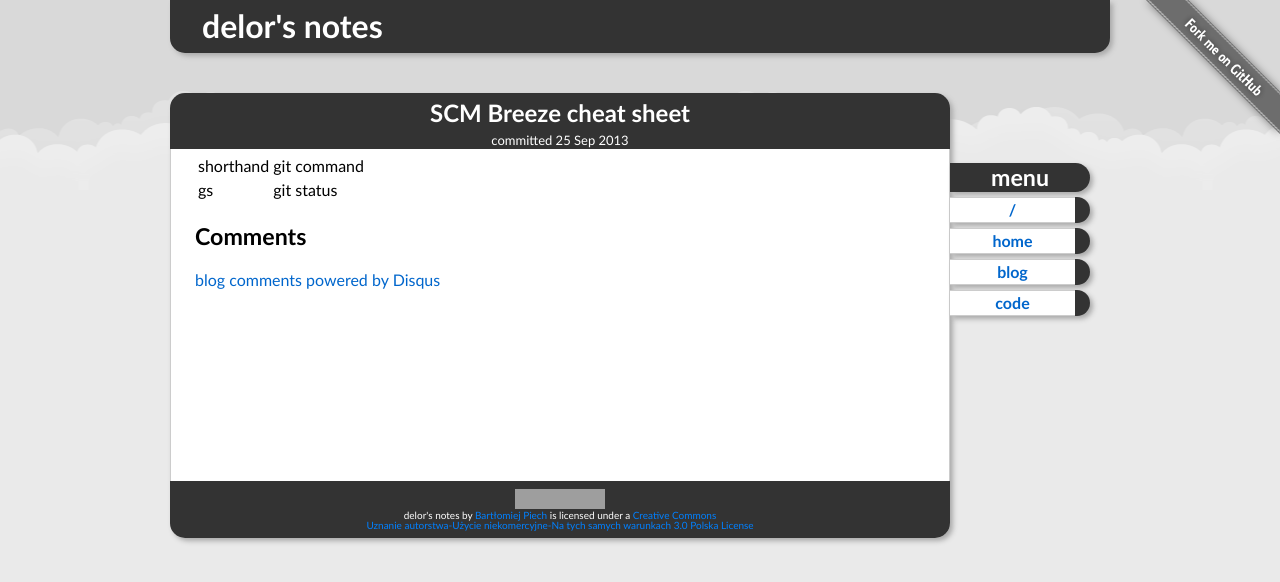
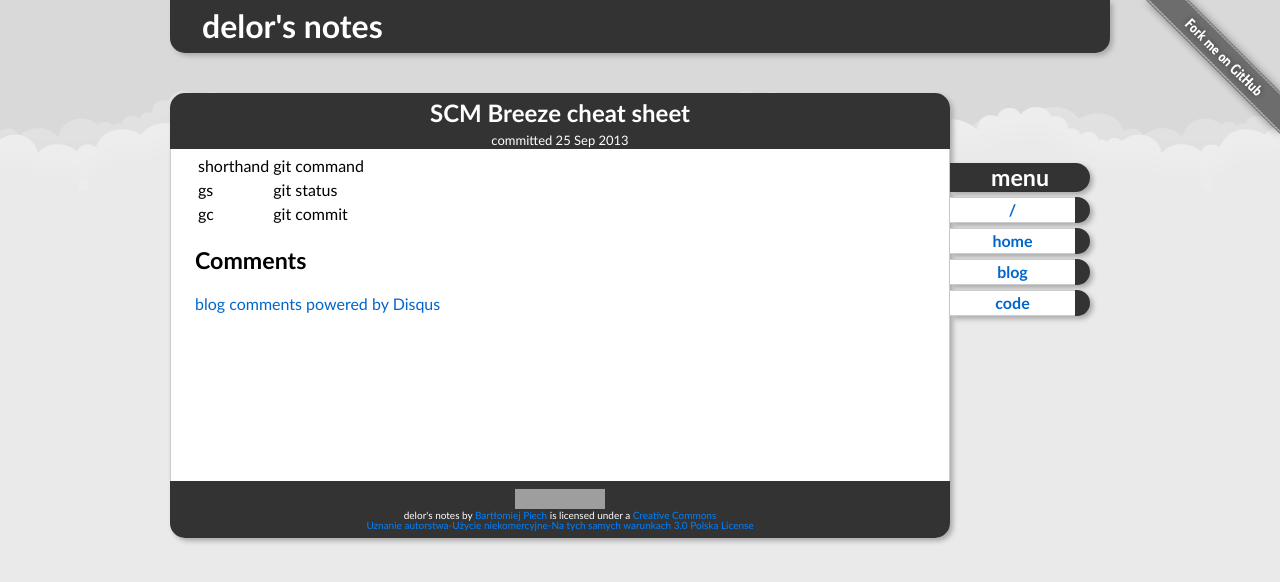
Before and after one commit to delor/delor.github.com, a Jekyll site: the page built from _posts/2013-09-25-scm_breeze-cheat-sheet.markdown, in a window 1280 px wide. Shown: the top 582 px of the page. Built offline with Jekyll 4.4.1, drawn with Linux system fonts in a browser that asks for light colours; Markdown is read by kramdown in place of the engine named in the settings; comment, search, counter and statistics services are not loaded; grey boxes are pictures that could not be loaded.

Commit message:
Update 2013-09-25-scm_breeze-cheat-sheet.markdown

```diff
--- a/_posts/2013-09-25-scm_breeze-cheat-sheet.markdown
+++ b/_posts/2013-09-25-scm_breeze-cheat-sheet.markdown
@@ -6,3 +6,4 @@ title: SCM Breeze cheat sheet
 
 |shorthand|git command|
 |gs|git status|
+|gc|git commit|
```
